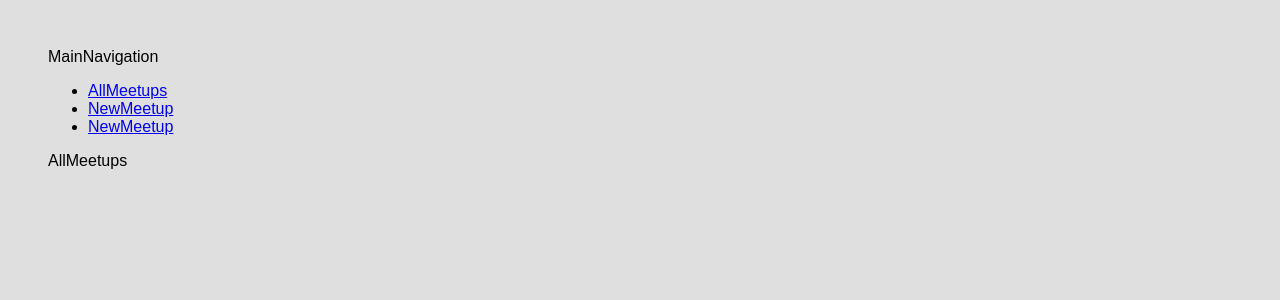
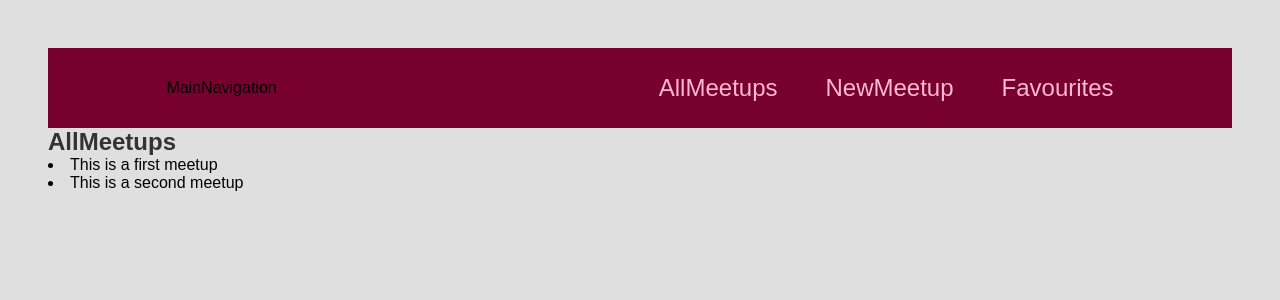
Before and after one commit to SolomonOjigbo/Event-Meetup-App, a React (Create React App) app: page / in a window 1280 px wide. Shown: the top 300 px of the page. Built offline with nearby package versions, Linux system fonts and the light colour scheme.

Commit message:
Styled the MainNavigation Component and added navigation links

```diff
--- a/src/components/layout/MainNavigation.js
+++ b/src/components/layout/MainNavigation.js
@@ -1,20 +1,21 @@
 import React from "react";
-import { Link } from "react-router-dom";
+import { NavLink } from "react-router-dom";
+import classes from "./MainNavigation.module.css";
 
 export default function MainNavigation() {
 	return (
-		<header>
+		<header className={classes.header}>
 			<div>MainNavigation</div>
 			<nav>
 				<ul>
 					<li>
-						<Link to="/">AllMeetups</Link>
+						<NavLink to="/">AllMeetups</NavLink>
 					</li>
 					<li>
-						<Link to="/new-meetup">NewMeetup</Link>
+						<NavLink to="/new-meetup">NewMeetup</NavLink>
 					</li>
 					<li>
-						<Link to="/favourites">NewMeetup</Link>
+						<NavLink to="/favourites">Favourites</NavLink>
 					</li>
 				</ul>
 			</nav>
--- /dev/null
+++ b/src/components/layout/MainNavigation.module.css
@@ -0,0 +1,47 @@
+.header {
+	width: 100%;
+	height: 5rem;
+	display: flex;
+	align-items: center;
+	justify-content: space-between;
+	background-color: #77002e;
+	padding: 0 10%;
+}
+
+.logo {
+	font-size: 2rem;
+	color: white;
+	font-weight: bold;
+}
+
+.header ul {
+	list-style: none;
+	margin: 0;
+	padding: 0;
+	display: flex;
+	align-items: baseline;
+}
+
+.header li {
+	margin-left: 3rem;
+}
+
+.header a {
+	text-decoration: none;
+	font-size: 1.5rem;
+	color: #fcb8d2;
+}
+
+.header a:hover,
+.header a:active,
+.header a.active {
+	color: white;
+}
+
+.badge {
+	background-color: #cc2062;
+	color: white;
+	border-radius: 12px;
+	padding: 0 1rem;
+	margin-left: 0.5rem;
+}
--- a/src/index.css
+++ b/src/index.css
@@ -1,5 +1,6 @@
 * {
 	box-sizing: border-box;
+	margin: 0;
 }
 
 body {
@@ -8,7 +9,8 @@ body {
 	background-color: #dfdfdf;
 }
 
-h1, h2 {
+h1,
+h2 {
 	color: #333333;
 }
 
--- a/src/pages/AllMeetups.js
+++ b/src/pages/AllMeetups.js
@@ -1,5 +1,33 @@
 import React from "react";
 
+const DUMMY_DATA = [
+	{
+		id: "m1",
+		title: "This is a first meetup",
+		image:
+			"https://upload.wikimedia.org/wikipedia/commons/thumb/d/d3/Stadtbild_M%C3%BCnchen.jpg/2560px-Stadtbild_M%C3%BCnchen.jpg",
+		address: "Meetupstreet 5, 12345 Meetup City",
+		description:
+			"This is a first, amazing meetup which you definitely should not miss. It will be a lot of fun!",
+	},
+	{
+		id: "m2",
+		title: "This is a second meetup",
+		image:
+			"https://upload.wikimedia.org/wikipedia/commons/thumb/d/d3/Stadtbild_M%C3%BCnchen.jpg/2560px-Stadtbild_M%C3%BCnchen.jpg",
+		address: "Meetupstreet 5, 12345 Meetup City",
+		description:
+			"This is a first, amazing meetup which you definitely should not miss. It will be a lot of fun!",
+	},
+];
+
 export default function AllMeetups() {
-	return <div>AllMeetups</div>;
+	return (
+		<section>
+			<h1>AllMeetups</h1>
+			{DUMMY_DATA.map((meetup) => {
+				return <li key={meetup.id}>{meetup.title}</li>;
+			})}
+		</section>
+	);
 }
```
Lines whose indentation alone changed are shown as unchanged.
